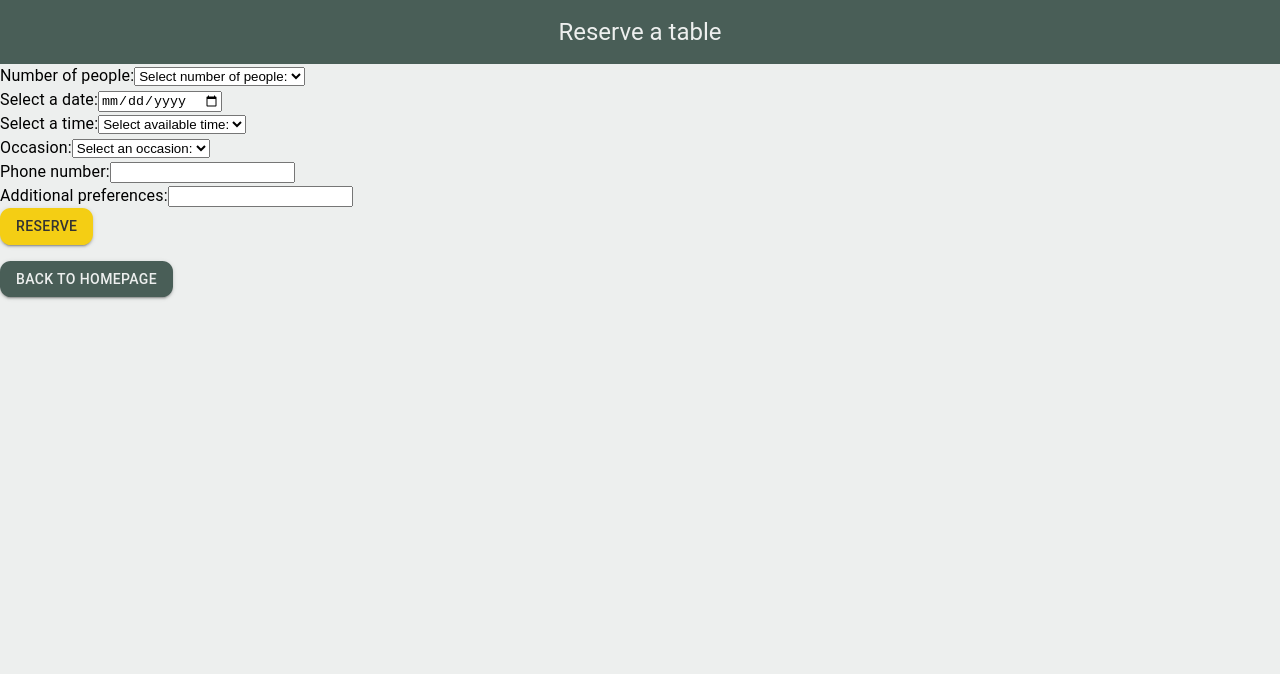
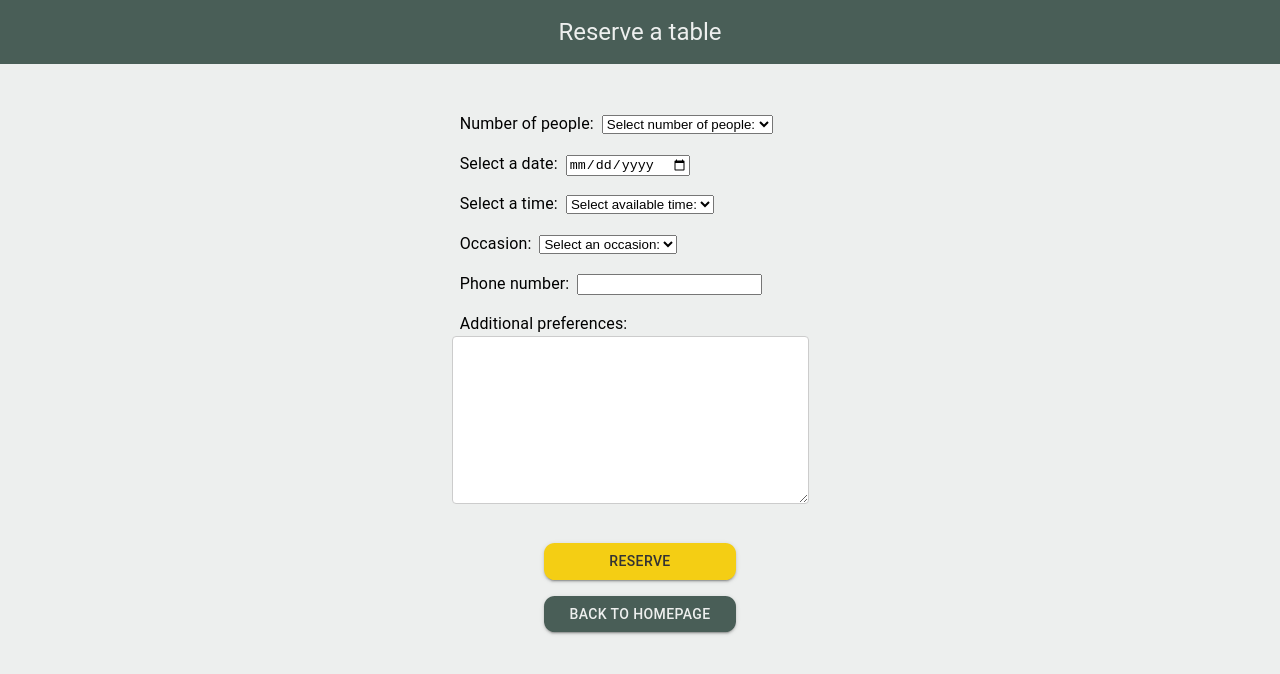
Before and after one commit to sgodoys10/final-little-lemon-restaurant, a React (Create React App) app: page /booking in a window 1280 px wide. Shown: the top 674 px of the page. Built offline with nearby package versions, Linux system fonts and the light colour scheme.

Commit message:
Reservationstyling and functionality completed with local storage

```diff
--- a/src/Components/BookingForm.js
+++ b/src/Components/BookingForm.js
@@ -1,76 +1,103 @@
-import { Button, Typography } from '@mui/material'
+import { Box, Button, Typography } from '@mui/material'
 import React from 'react'
+import { Link } from 'react-router-dom'
+import '../Styles/BookingForm.css'
 
 const BookingForm = ({formData, availableTimes, numberOfPeople, occasions, onFormChange, onFormSubmit}) => {
 
     return (
     <>
+    <Box
+        sx={{
+            display: 'flex',
+            justifyContent: 'center',
+            marginTop: '2rem',
+            padding: '1rem',
+        }}
+    >
         <form onSubmit={onFormSubmit}>
             <Typography>
-            <div>
-                <label htmlFor='numberOfPeople'>Number of people:</label>
+            <Box mb={2}>
+                <label htmlFor='numberOfPeople' className='label'>Number of people:</label>
                 <select id='numberOfPeople' name='numberOfPeople' value={formData.numberOfPeople} onChange={onFormChange} required>
                 <option value="" disabled>Select number of people:</option>
                     {numberOfPeople.map((people,index) => (
                 <option key={index} value={people}>{people}</option>
                 ))}
                 </select>
-            </div>
-            <div>
-                <label htmlFor='date'>Select a date:</label>
+            </Box>
+            <Box mb={2}>
+                <label htmlFor='date' className='label'>Select a date:</label>
                 <input type='date' id='date' name='date' value={formData.date} onChange={onFormChange} required/>
-            </div>
-            <div>
-                <label htmlFor='time'>Select a time:</label>
+            </Box>
+            <Box mb={2}>
+                <label htmlFor='time' className='label'>Select a time:</label>
                 <select id='time' name='time' value={formData.time} onChange={onFormChange} required>
                     <option value="" disabled>Select available time:</option>
                         {availableTimes.map((time,index) => (
                             <option key ={index} value= {time}>{time}</option>
                         ))}
                 </select>
-            </div>
-            <div>
-                <label htmlFor='occasion'>Occasion:</label>
+            </Box>
+            <Box mb={2}>
+                <label htmlFor='occasion' className='label'>Occasion:</label>
                 <select id='occasion' name='occasion' value={formData.occasion} onChange={onFormChange}>
                     <option value="" disabled>Select an occasion:</option>
                     {occasions.map((occasions,index) => (
                     <option key={index} value={occasions}>{occasions}</option>
                     ))}
                 </select>
-            <div>
-            <div>
-                <label htmlFor='phone'>Phone number:</label>
+            </Box>
+            <Box mb={2}>
+                <label htmlFor='phone' className='label'>Phone number:</label>
                 <input type='tel' id='phone' name='phone' value={formData.phone} onChange={onFormChange} required/>
-            </div>
-                <label htmlFor='preferences'>Additional preferences:</label>
-                <input type='text' id='preferences' name='preferences' value={formData.preferences} onChange={onFormChange}/>
-            </div>
-            </div>
-            <div>
-                <Button variant='contained'
+            </Box>
+            <Box mb={2}>
+                <label htmlFor='preferences' className='label'>Additional preferences:</label>
+                <textarea id='preferences' name='preferences' className='preferences-input' value={formData.preferences} onChange={onFormChange}/>
+            </Box>
+            <Box
+                sx={{
+                    display: 'flex',
+                    flexDirection: 'column',
+                    alignItems: 'center'
+                }}
+            >
+            <Box>
+                <Button
+                    variant='contained'
+                    type='submit'
                     sx={{
                         backgroundColor: '#F4CE14',
                         color: '#333333',
-                        borderRadius: '8pt'
+                        borderRadius: '8pt',
+                        marginTop: '1rem',
+                        width: '12rem'
                     }}
                 >
                     Reserve
                 </Button>
-            </div>
-            <div>
-                <Button variant='contained'
+            </Box>
+            <Box>
+                <Button
+                    component={Link}
+                    to="/"
+                    variant='contained'
                     sx={{
                         backgroundColor: '#495E57',
                         color: '#EDEFEE',
                         marginTop: '1rem',
-                        borderRadius: '8pt'
+                        borderRadius: '8pt',
+                        width: '12rem'
                     }}
                 >
                     Back to homepage
                 </Button>
-            </div>
+            </Box>
+            </Box>
             </Typography>
         </form>
+    </Box>
     </>
   )
 }
--- /dev/null
+++ b/src/Styles/BookingForm.css
@@ -0,0 +1,11 @@
+.label {
+    padding: .5rem;
+}
+
+.preferences-input {
+    width: 90%;
+    height: 150px; /* Adjust height as needed */
+    padding: 0.5rem;
+    border: 1px solid #ccc;
+    border-radius: 4px;
+}
```
